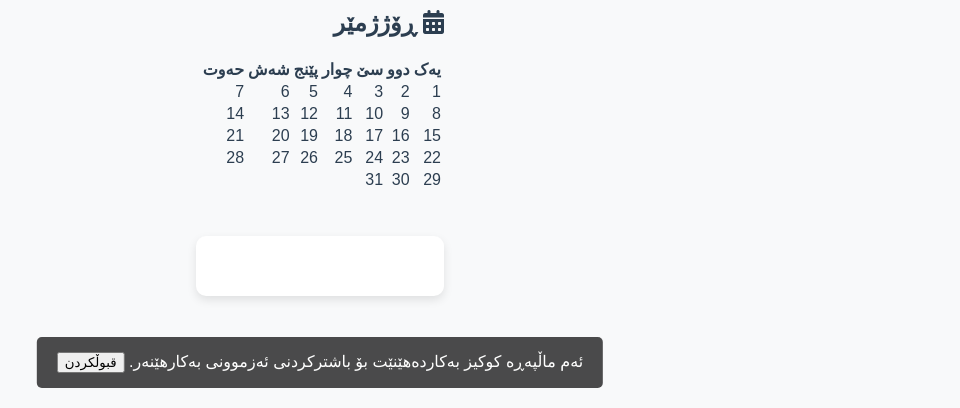
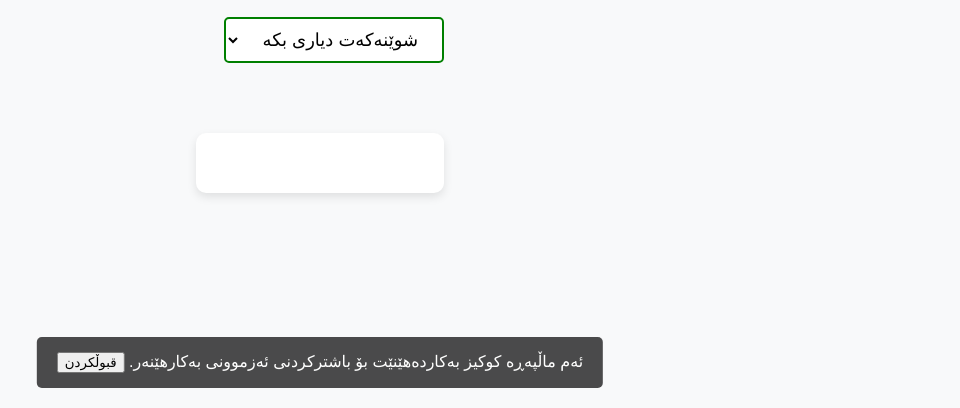
Before and after one commit to Randbahadin/katakany-bang, a plain HTML site: page Index.html in a window 1280 px wide. Shown: the part 392-800 px from the top of the page, without its empty margins (320-1280 px from the left). Drawn offline with Linux system fonts and the light colour scheme.

Commit message:
Update Index.html
Signed-off-by: Randbahadin <166574708+Randbahadin@users.noreply.github.com>

```diff
--- a/Index.html
+++ b/Index.html
@@ -245,46 +245,6 @@
       <option value="Duhok">دهۆک</option>
       <option value="Hawler">هەولێر</option>
     </select>
-
-    <div class="calendar-container">
-  <h2><i class="fas fa-calendar-alt"></i> ڕۆژژمێر</h2>
-  <div id="calendar"></div>
-</div>
-
-<script>
-  // Function to generate the calendar
-  function generateCalendar() {
-    const calendar = document.getElementById('calendar');
-    const now = new Date();
-    const year = now.getFullYear();
-    const month = now.getMonth();
-
-    const firstDay = (new Date(year, month)).getDay();
-    const daysInMonth = 32 - new Date(year, month, 32).getDate();
-
-    let table = '<table><tr><th>یەک</th><th>دوو</th><th>سێ</th><th>چوار</th><th>پێنج</th><th>شەش</th><th>حەوت</th></tr><tr>';
-
-    let date = 1;
-    for (let i = 0; i < 6; i++) {
-      for (let j = 0; j < 7; j++) {
-        if (i === 0 && j < firstDay) {
-          table += '<td></td>';
-        } else if (date > daysInMonth) {
-          table += '<td></td>';
-        } else {
-          table += '<td>' + date + '</td>';
-          date++;
-        }
-      }
-      table += '</tr>';
-    }
-    table += '</table>';
-    calendar.innerHTML = table;
-  }
-
-  // Call the function to generate the calendar on page load
-  generateCalendar();
-</script>
 
     <div id="google-ad">
       <script async src="https://pagead2.googlesyndication.com/pagead/js/adsbygoogle.js"></script>
```
